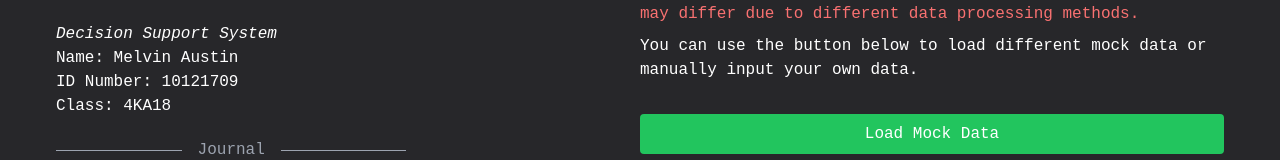
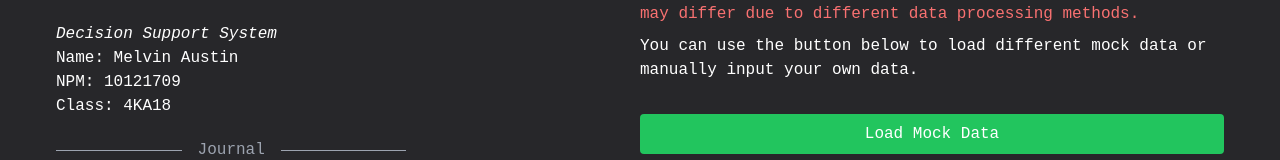
Before and after one commit to pinje0/spk-weighted-product, a React (Vite) app: page / in a window 1280 px wide. Shown: the part 338-498 px from the top of the page. Built offline with nearby package versions, Linux system fonts and the light colour scheme.

Commit message:
npmを追加する

```diff
--- a/src/pages/Home.jsx
+++ b/src/pages/Home.jsx
@@ -99,7 +99,7 @@ const Home = () => {
           <h2 className="mb-8 font-bold text-xl">SPK FOR ACHIEVING STUDENTS | Gunadarma University</h2>
           <p className="italic">Decision Support System</p>
           <p>Name: Melvin Austin</p>
-          <p>ID Number: 10121709</p>
+          <p>NPM: 10121709</p>
           <p>Class: 4KA18</p>
           <div className="w-3/5">
             <div className="relative flex py-5 items-center">
```
